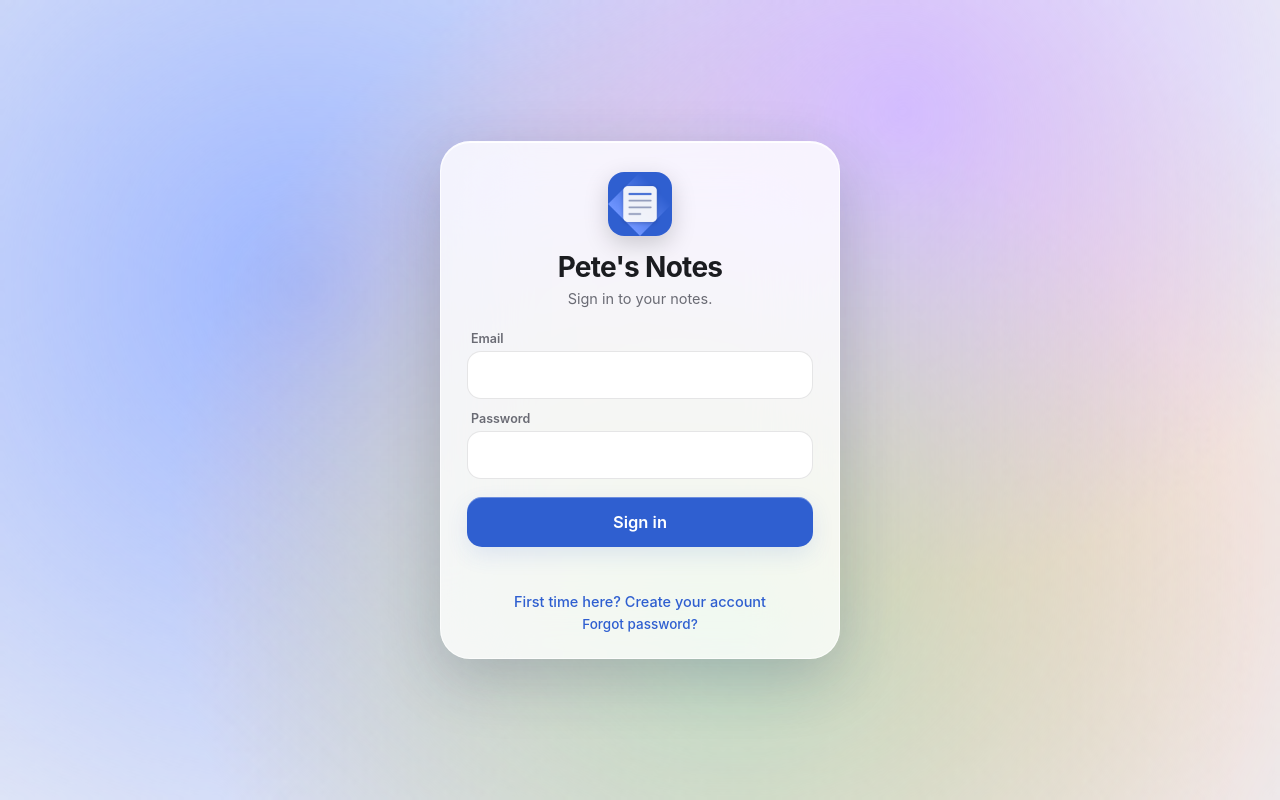
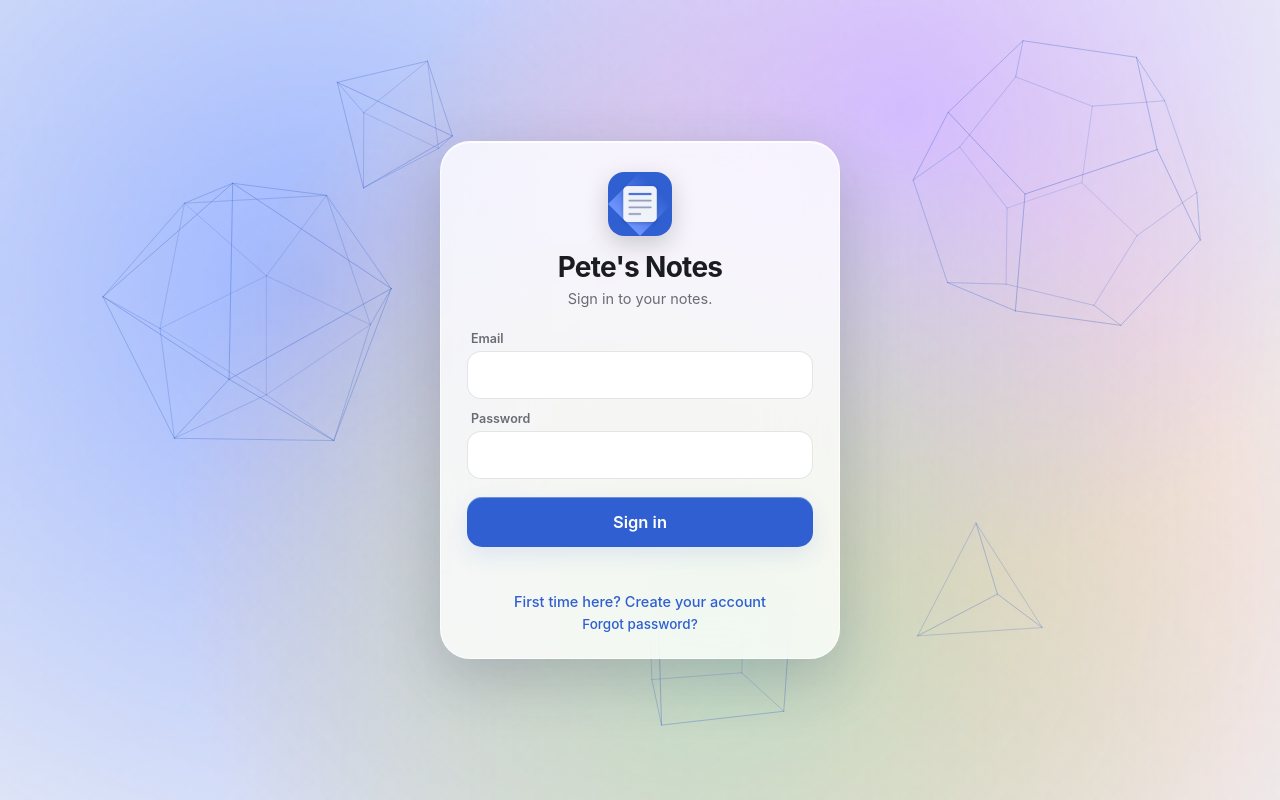
Before and after one commit to petercunningham69/petes-notes, a plain HTML site: page index.html in a window 1280 px wide. Drawn offline with Linux system fonts and the light colour scheme.

Commit message:
Slowly rotating wireframe solids in the moving background
Co-Authored-By: Claude Opus 5.5 <noreply@anthropic.com>
Claude-Session: https://claude.ai/code/session_01EkPWWeW2AGSE4Sg7Mbbu7k

```diff
--- a/app.js
+++ b/app.js
@@ -324,10 +324,73 @@ ambient = (() => {
     { v: '--blob3', cx: .92, cy: .02, r: .38, ax: -.46, ay: .28, T: 54, p: 3.1 },
     { v: '--blob4', cx: .2, cy: .96, r: .36, ax: .58, ay: -.2, T: 72, p: .6, fade: true }
   ];
-  let colours = [], raf = 0, last = 0;
+  let colours = [], raf = 0, last = 0, wire = [90, 120, 200], wireA = .2;
   const t0 = performance.now() - 9000;
+
+  /* Wireframe solids that drift and turn slowly in 3D, drawn crisply on their own canvas */
+  const sc = document.getElementById('shapesCanvas'), sx = sc.getContext('2d');
+  const PHI = (1 + Math.sqrt(5)) / 2;
+  const solid = verts => {
+    const m = Math.max(...verts.map(v => Math.hypot(v[0], v[1], v[2])));
+    const vs = verts.map(v => v.map(c => c / m)), edges = [];
+    let min = Infinity;
+    for (let i = 0; i < vs.length; i++) for (let j = i + 1; j < vs.length; j++) min = Math.min(min, Math.hypot(vs[i][0] - vs[j][0], vs[i][1] - vs[j][1], vs[i][2] - vs[j][2]));
+    for (let i = 0; i < vs.length; i++) for (let j = i + 1; j < vs.length; j++) if (Math.hypot(vs[i][0] - vs[j][0], vs[i][1] - vs[j][1], vs[i][2] - vs[j][2]) < min * 1.01) edges.push([i, j]);
+    return { vs, edges };
+  };
+  const perms = (a, b, c) => [[a, b, c], [b, c, a], [c, a, b]];
+  const signs = (x, y, z) => { const out = []; for (const sx_ of x ? [1, -1] : [1]) for (const sy of y ? [1, -1] : [1]) for (const sz of z ? [1, -1] : [1]) out.push([sx_, sy, sz]); return out; };
+  const pm = (v, f) => signs(v[0] !== 0, v[1] !== 0, v[2] !== 0).map(s => [v[0] * s[0], v[1] * s[1], v[2] * s[2]]);
+  const ICOSA = solid(perms(0, 1, PHI).flatMap(v => pm(v)));
+  const DODECA = solid([...pm([1, 1, 1]), ...perms(0, 1 / PHI, PHI).flatMap(v => pm(v))]);
+  const OCTA = solid(perms(1, 0, 0).flatMap(v => pm(v)));
+  const CUBE = solid(pm([1, 1, 1]));
+  const TETRA = solid([[1, 1, 1], [1, -1, -1], [-1, 1, -1], [-1, -1, 1]]);
+  // where each shape floats (fractions of the window), how far it wanders, its size and spin (radians a second)
+  const FLOAT = [
+    { s: ICOSA, cx: .14, cy: .3, ax: .06, ay: .1, T: 70, size: .17, rx: .05, ry: .08, rz: .02, p: 0 },
+    { s: CUBE, cx: .5, cy: .78, ax: .08, ay: .06, T: 84, size: .12, rx: .07, ry: .04, rz: .05, p: 1.3 },
+    { s: DODECA, cx: .84, cy: .26, ax: .05, ay: .09, T: 96, size: .19, rx: .03, ry: .06, rz: .03, p: 2.4 },
+    { s: OCTA, cx: .38, cy: .2, ax: .07, ay: .05, T: 77, size: .09, rx: .09, ry: .05, rz: .04, p: 3.6 },
+    { s: TETRA, cx: .78, cy: .8, ax: .06, ay: .07, T: 66, size: .1, rx: .06, ry: .09, rz: .03, p: 4.7 }
+  ];
+  let dpr = 1;
+  function sizeShapes() {
+    dpr = Math.min(1.5, window.devicePixelRatio || 1);
+    const W = Math.round(innerWidth * dpr), H = Math.round(innerHeight * dpr);
+    if (sc.width !== W || sc.height !== H) { sc.width = W; sc.height = H; }
+  }
+  function drawShapes(now) {
+    const W = sc.width, H = sc.height;
+    sx.clearRect(0, 0, W, H);
+    if (!movingOn()) return;
+    const t = (now - t0) / 1000, base = Math.min(W, H), [r, g, b] = wire;
+    sx.lineWidth = 1 * dpr; sx.lineCap = 'round';
+    for (const f of FLOAT) {
+      const ph = 2 * Math.PI * t / f.T + f.p;
+      const ox = (f.cx + f.ax * Math.sin(ph)) * W, oy = (f.cy + f.ay * Math.sin(ph * .7 + 1.1)) * H;
+      const R = f.size * base * (1 + .06 * Math.sin(ph * 1.3));
+      const a1 = t * f.rx + f.p, a2 = t * f.ry + f.p * .5, a3 = t * f.rz;
+      const c1 = Math.cos(a1), s1 = Math.sin(a1), c2 = Math.cos(a2), s2 = Math.sin(a2), c3 = Math.cos(a3), s3 = Math.sin(a3);
+      const P = f.s.vs.map(([x, y, z]) => {
+        let y1 = y * c1 - z * s1, z1 = y * s1 + z * c1;            // turn about x
+        let x2 = x * c2 + z1 * s2, z2 = -x * s2 + z1 * c2;         // about y
+        let x3 = x2 * c3 - y1 * s3, y3 = x2 * s3 + y1 * c3;        // about z
+        const k = 3.2 / (3.2 + z2);                                // gentle perspective
+        return [ox + x3 * R * k, oy + y3 * R * k, z2];
+      });
+      for (const [i, j] of f.s.edges) {
+        const depth = (P[i][2] + P[j][2]) / 2;                     // -1 near … +1 far
+        sx.strokeStyle = `rgba(${r},${g},${b},${(wireA * (.95 - .55 * (depth + 1) / 2)).toFixed(3)})`;
+        sx.beginPath(); sx.moveTo(P[i][0], P[i][1]); sx.lineTo(P[j][0], P[j][1]); sx.stroke();
+      }
+    }
+  }
   const hex = h => { h = h.trim().replace('#', ''); if (h.length === 3) h = h.split('').map(c => c + c).join(''); const n = parseInt(h, 16); return [n >> 16 & 255, n >> 8 & 255, n & 255]; };
-  function readColours() { const cs = getComputedStyle(root); colours = BLOBS.map(b => hex(cs.getPropertyValue(b.v) || '#808080')); }
+  function readColours() {
+    const cs = getComputedStyle(root); colours = BLOBS.map(b => hex(cs.getPropertyValue(b.v) || '#808080'));
+    wire = hex(cs.getPropertyValue('--wire') || '#5a78c8'); wireA = parseFloat(cs.getPropertyValue('--wire-alpha')) || .2;
+  }
   function size() { const W = 240, H = Math.max(60, Math.round(W * innerHeight / Math.max(1, innerWidth))); if (cv.width !== W || cv.height !== H) { cv.width = W; cv.height = H; } }
   function draw(now) {
     const W = cv.width, H = cv.height, M = Math.max(W, H), t = (now - t0) / 1000;
@@ -349,19 +412,20 @@ ambient = (() => {
   function loop(now) {
     raf = 0;
     if (!running()) return;
-    if (now - last >= 80) { last = now; draw(now); }
+    if (now - last >= 66) { last = now; draw(now); drawShapes(now); }
     raf = requestAnimationFrame(loop);
   }
   function update() {
     if (!colours.length) readColours();
     size();
     if (running()) { if (!raf) raf = requestAnimationFrame(loop); }
-    else { cancelAnimationFrame(raf); raf = 0; draw(performance.now()); }
-  }
-  addEventListener('resize', () => { size(); draw(performance.now()); });
+    else { cancelAnimationFrame(raf); raf = 0; draw(performance.now()); drawShapes(performance.now()); }
+  }
+  sizeShapes();
+  addEventListener('resize', () => { size(); sizeShapes(); draw(performance.now()); drawShapes(performance.now()); });
   addEventListener('focus', update); addEventListener('blur', update);
   document.addEventListener('visibilitychange', update);
-  return { update, recolour() { readColours(); draw(performance.now()); } };
+  return { update, recolour() { readColours(); draw(performance.now()); drawShapes(performance.now()); } };
 })();
 applyMoving();
 matchMedia('(prefers-color-scheme: dark)').addEventListener('change', applyTheme);
--- a/index.html
+++ b/index.html
@@ -13,10 +13,10 @@
 <link rel="manifest" href="manifest.webmanifest">
 <link rel="apple-touch-icon" href="icons/apple-touch-icon.png">
 <link rel="icon" href="icons/icon-192.png">
-<link rel="stylesheet" href="styles.css?v=15">
+<link rel="stylesheet" href="styles.css?v=16">
 </head>
 <body>
-<div class="ambient" aria-hidden="true"><canvas id="ambientCanvas"></canvas></div>
+<div class="ambient" aria-hidden="true"><canvas id="ambientCanvas"></canvas><canvas id="shapesCanvas"></canvas></div>
 <div class="app" id="app" hidden>
   <aside class="pane side" id="side" aria-label="Notebooks"></aside>
   <section class="pane list" id="list" aria-label="Notes"></section>
@@ -28,6 +28,6 @@
 <script src="vendor/supabase.js"></script>
 <script src="vendor/purify.min.js"></script>
 <script src="vendor/jszip.min.js"></script>
-<script src="app.js?v=16"></script>
+<script src="app.js?v=17"></script>
 </body>
 </html>
--- a/styles.css
+++ b/styles.css
@@ -451,3 +451,9 @@ ol.setp li{margin-bottom:6px}
 .body .transcript p{margin:0 0 .55em}
 .body .transcript.pending{color:var(--muted);font-style:italic}
 .body .transcript.pending p::after{content:"";display:inline-block;width:6px;height:6px;margin-left:8px;border-radius:50%;background:var(--accent);vertical-align:middle;animation:pulse 1.2s ease-in-out infinite}
+
+/* wireframe shapes over the drifting light (only drawn while Moving background is on) */
+:root{--wire:#3d63c9;--wire-alpha:.42}
+@media (prefers-color-scheme:dark){:root:not([data-theme="light"]){--wire:#a9bcff;--wire-alpha:.36}}
+:root[data-theme="dark"]{--wire:#a9bcff;--wire-alpha:.36}
+#shapesCanvas{position:absolute;inset:0;width:100%;height:100%;display:block}
--- a/sw.js
+++ b/sw.js
@@ -1,6 +1,6 @@
 /* Pete's Notes service worker: keeps the app itself available offline. Notes live in IndexedDB and Supabase. */
-const VERSION = 'petes-notes-v17';
-const SHELL = ['./', 'index.html', 'styles.css?v=15', 'app.js?v=16', 'manifest.webmanifest', 'vendor/supabase.js', 'vendor/purify.min.js', 'vendor/jszip.min.js', 'icons/icon-192.png', 'icons/icon-512.png', 'icons/apple-touch-icon.png'];
+const VERSION = 'petes-notes-v18';
+const SHELL = ['./', 'index.html', 'styles.css?v=16', 'app.js?v=17', 'manifest.webmanifest', 'vendor/supabase.js', 'vendor/purify.min.js', 'vendor/jszip.min.js', 'icons/icon-192.png', 'icons/icon-512.png', 'icons/apple-touch-icon.png'];
 self.addEventListener('install', e => { e.waitUntil(caches.open(VERSION).then(c => c.addAll(SHELL)).then(() => self.skipWaiting())); });
 self.addEventListener('activate', e => { e.waitUntil(caches.keys().then(ks => Promise.all(ks.filter(k => k.startsWith('petes-notes-') && k !== VERSION).map(k => caches.delete(k)))).then(() => self.clients.claim())); });
 self.addEventListener('fetch', e => {
```
